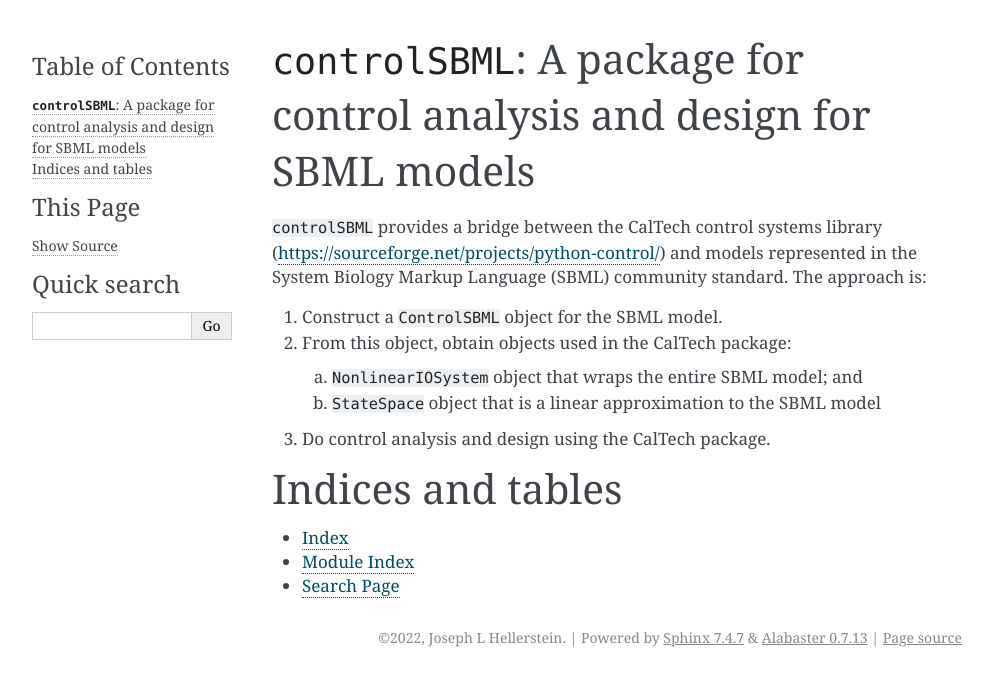
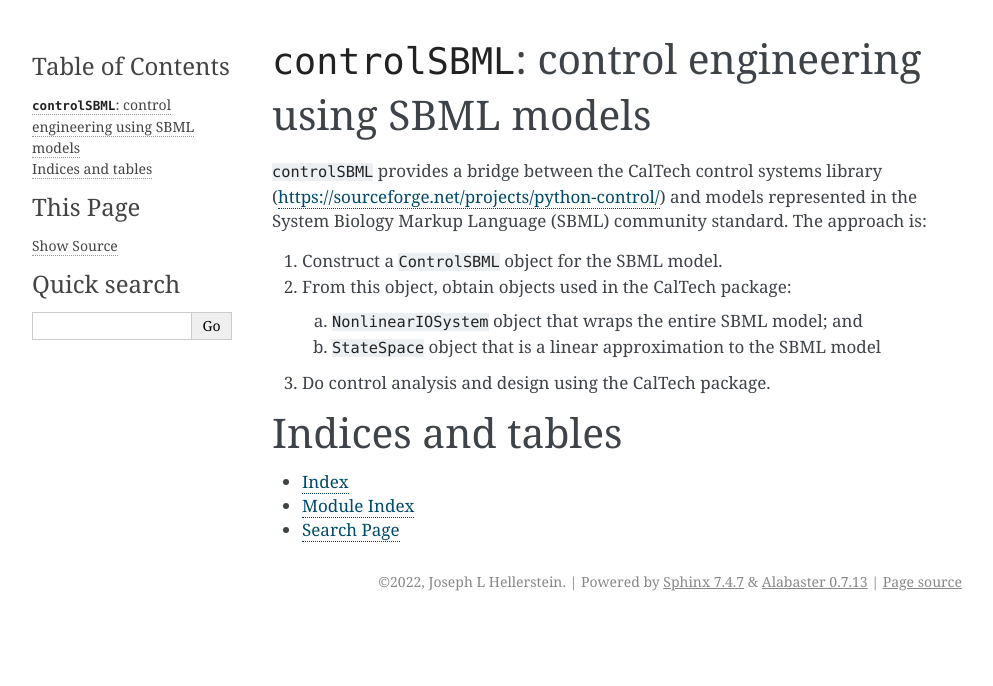
Before and after one commit to ModelEngineering/controlSBML, a Sphinx documentation site: the page built from docs/source/index.rst, in a window 1280 px wide. Shown: the top 686 px of the page, without its empty margins (148-1141 px from the left). Built offline with Sphinx 7.4.7, drawn with Linux system fonts in a browser that asks for light colours.

Commit message:
Document updates

```diff
--- a/docs/source/index.rst
+++ b/docs/source/index.rst
@@ -3,8 +3,8 @@
    You can adapt this file completely to your liking, but it should at least
    contain the root `toctree` directive.
 
-``controlSBML``: A package for control analysis and design for SBML models
-==========================================================================
+``controlSBML``: control engineering using SBML models
+======================================================
 
 ``controlSBML`` provides a bridge between the CalTech
 control systems library
@@ -24,6 +24,7 @@
 
 3. Do control analysis and design using the CalTech package.
 
+
 .. toctree::
    :maxdepth: 2
    :caption: Contents:
```
Also changed, not shown: 6 other files.
